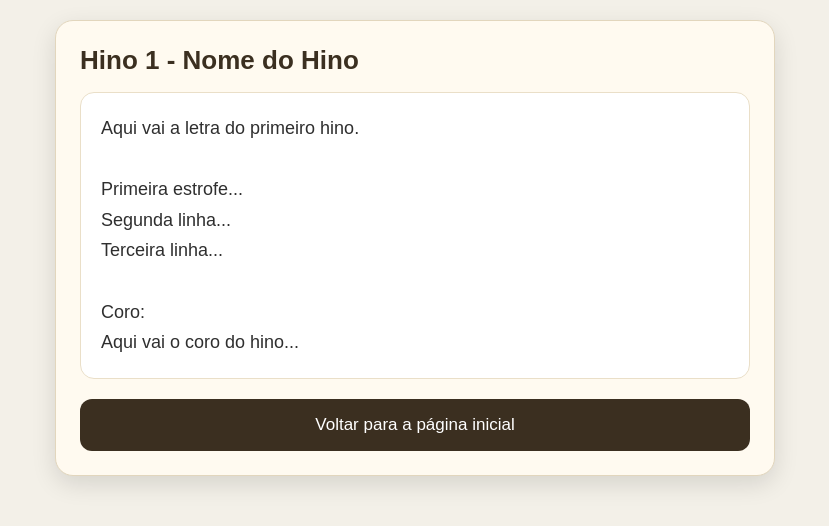
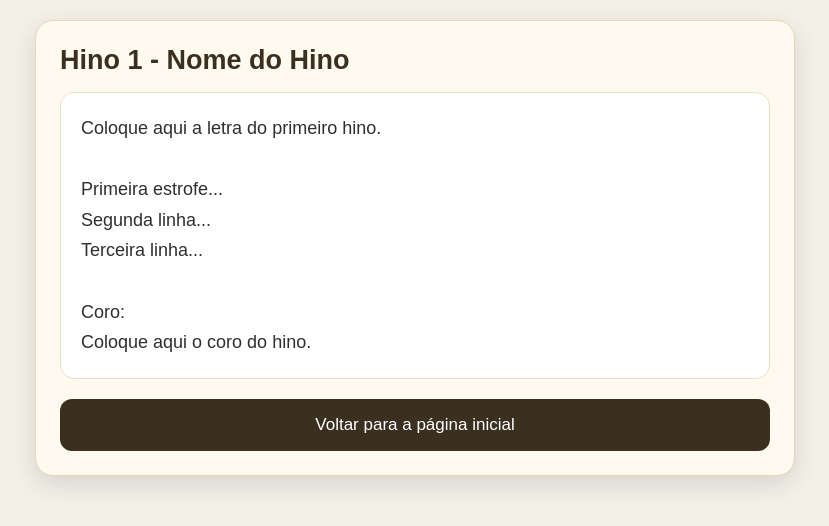
Before and after one commit to robertosantos26/Teste, a plain HTML site: page index.html in a window 1280 px wide. Both pictures are taken after a click on the button "Hino 1 - Nome do Hino". Shown: the whole page, without its empty margins (225-1054 px from the left). Drawn offline with Linux system fonts and the light colour scheme.

Commit message:
Update index.html

```diff
--- a/index.html
+++ b/index.html
@@ -4,6 +4,7 @@
   <meta charset="UTF-8" />
   <meta name="viewport" content="width=device-width, initial-scale=1.0" />
   <title>Pasta Online - Coral de Jovens</title>
+
   <style>
     * {
       box-sizing: border-box;
@@ -20,31 +21,31 @@
     }
 
     .container {
-      max-width: 720px;
+      max-width: 760px;
       margin: 0 auto;
       background: #fffaf0;
       border-radius: 18px;
       padding: 24px;
-      box-shadow: 0 8px 24px rgba(0,0,0,0.12);
+      box-shadow: 0 8px 24px rgba(0, 0, 0, 0.12);
       border: 1px solid #e2d6bd;
     }
 
     .cover {
       text-align: center;
-      padding: 24px 10px;
+      padding: 28px 10px;
       border-bottom: 1px solid #e2d6bd;
       margin-bottom: 22px;
     }
 
     .cover h1 {
-      font-size: 30px;
+      font-size: 32px;
       margin-bottom: 8px;
       color: #3b2f20;
     }
 
     .cover p {
       color: #776b5a;
-      font-size: 16px;
+      font-size: 17px;
     }
 
     .song-list {
@@ -52,7 +53,7 @@
       gap: 12px;
     }
 
-    .song-button, .back-button {
+    .song-button {
       width: 100%;
       border: none;
       border-radius: 12px;
@@ -65,7 +66,7 @@
       transition: 0.2s;
     }
 
-    .song-button:hover, .back-button:hover {
+    .song-button:hover {
       background: #e0cfaa;
     }
 
@@ -74,7 +75,7 @@
     }
 
     .song-title {
-      font-size: 26px;
+      font-size: 27px;
       color: #3b2f20;
       margin-bottom: 16px;
     }
@@ -83,7 +84,7 @@
       white-space: pre-line;
       font-size: 18px;
       line-height: 1.7;
-      background: #fff;
+      background: #ffffff;
       padding: 20px;
       border-radius: 14px;
       border: 1px solid #eadfc8;
@@ -91,9 +92,14 @@
     }
 
     .back-button {
+      width: 100%;
+      border: none;
+      border-radius: 12px;
+      padding: 16px;
+      font-size: 17px;
+      cursor: pointer;
       background: #3b2f20;
       color: white;
-      text-align: center;
     }
 
     .back-button:hover {
@@ -117,7 +123,7 @@
       }
 
       .cover h1 {
-        font-size: 25px;
+        font-size: 26px;
       }
 
       .lyrics {
@@ -126,8 +132,10 @@
     }
   </style>
 </head>
+
 <body>
   <div class="container">
+
     <div id="home-page">
       <div class="cover">
         <h1>Pasta Online</h1>
@@ -137,7 +145,7 @@
       <div class="song-list" id="song-list"></div>
 
       <div class="footer">
-        Selecione um hino para abrir a letra.
+        Clique no nome de um hino para abrir a letra.
       </div>
     </div>
 
@@ -146,42 +154,43 @@
       <div class="lyrics" id="song-lyrics"></div>
       <button class="back-button" onclick="goBack()">Voltar para a página inicial</button>
     </div>
+
   </div>
 
   <script>
     const songs = [
       {
         title: "Hino 1 - Nome do Hino",
-        lyrics: `Aqui vai a letra do primeiro hino.
+        lyrics: `Coloque aqui a letra do primeiro hino.
 
 Primeira estrofe...
 Segunda linha...
 Terceira linha...
 
 Coro:
-Aqui vai o coro do hino...`
+Coloque aqui o coro do hino.`
       },
       {
         title: "Hino 2 - Nome do Hino",
-        lyrics: `Aqui vai a letra do segundo hino.
+        lyrics: `Coloque aqui a letra do segundo hino.
 
 Primeira estrofe...
 Segunda linha...
 Terceira linha...
 
 Coro:
-Aqui vai o coro do hino...`
+Coloque aqui o coro do hino.`
       },
       {
         title: "Hino 3 - Nome do Hino",
-        lyrics: `Aqui vai a letra do terceiro hino.
+        lyrics: `Coloque aqui a letra do terceiro hino.
 
 Primeira estrofe...
 Segunda linha...
 Terceira linha...
 
 Coro:
-Aqui vai o coro do hino...`
+Coloque aqui o coro do hino.`
       }
     ];
 
```
